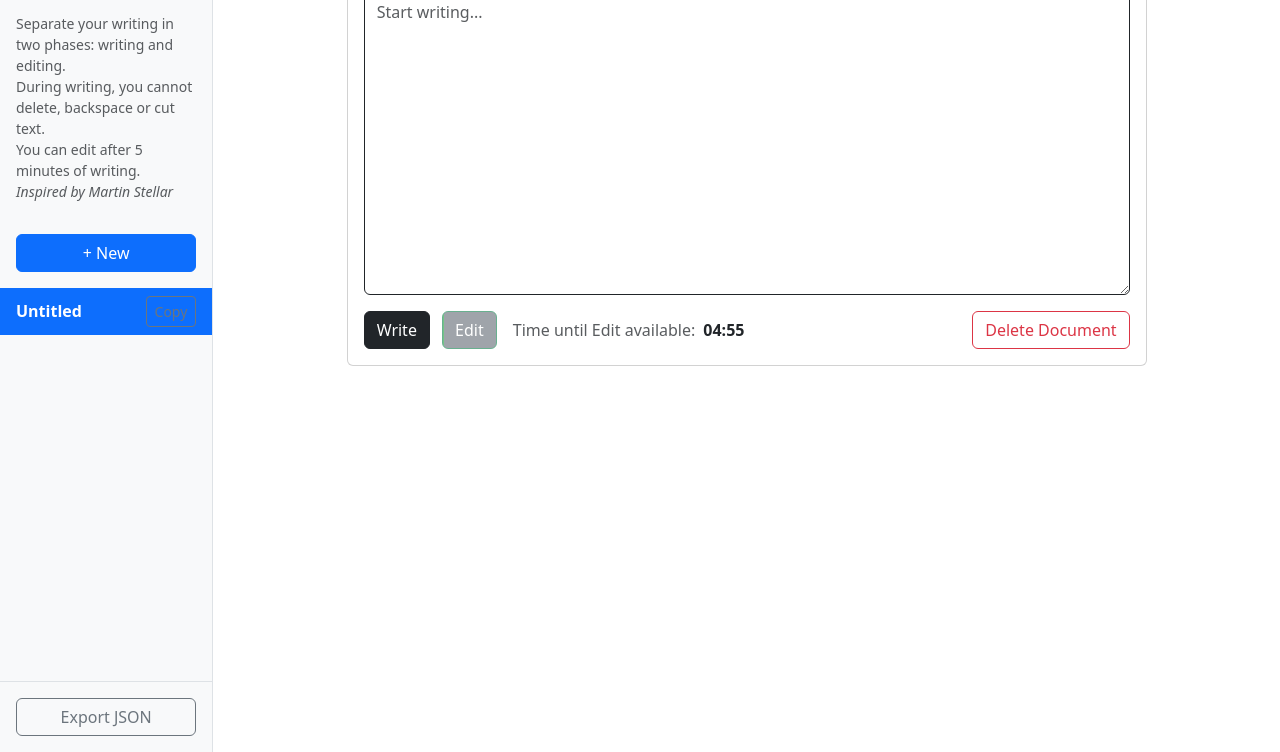
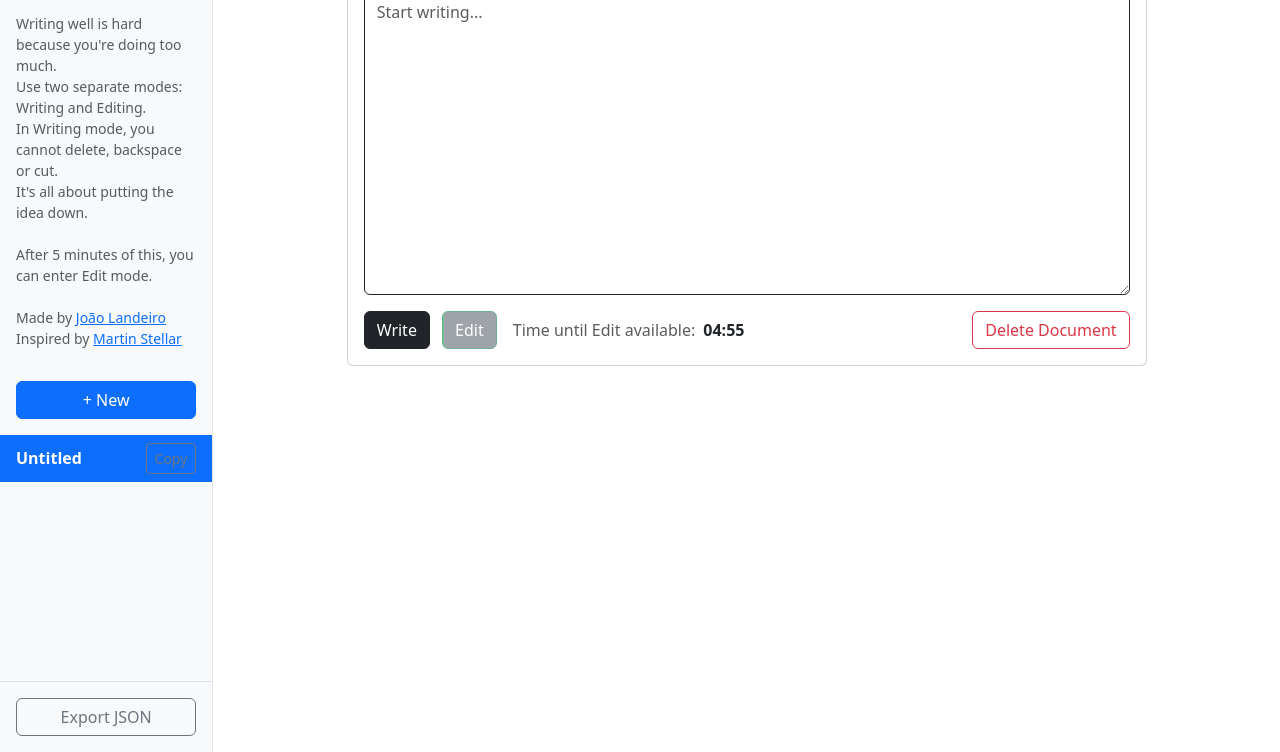
Before and after one commit to Joao-Landeiro/turbo-writing, a plain HTML site: page index.html in a window 1280 px wide. Shown: the part 48-800 px from the top of the page. Drawn offline with nearby package versions, Linux system fonts and the light colour scheme.

Commit message:
Docs: Update descriptive text and add attribution links

```diff
--- a/index.html
+++ b/index.html
@@ -19,10 +19,13 @@
         <h4 class="m-3 fw-bold">Turbo Writer</h4>
         <!-- App Description -->
         <p class="small text-muted px-3">
-          Separate your writing in two phases: writing and editing.<br>
-          During writing, you cannot delete, backspace or cut text.<br>
-          You can edit after 5 minutes of writing.<br>
-          <span class="fst-italic">Inspired by Martin Stellar</span>
+          Writing well is hard because you're doing too much.<br>
+          Use two separate modes: Writing and Editing.<br>
+          In Writing mode, you cannot delete, backspace or cut.<br>
+          It's all about putting the idea down.<br><br>
+          After 5 minutes of this, you can enter Edit mode.<br><br>
+          Made by <a href="https://JoaoLandeiro.com" target="_blank" rel="noopener noreferrer">João Landeiro</a><br>
+          Inspired by <a href="https://martinstellar.com" target="_blank" rel="noopener noreferrer">Martin Stellar</a>
         </p>
         <!-- New Doc Button -->
         <button id="new-doc-btn" class="btn btn-primary m-3" type="button">+ New</button>
```
